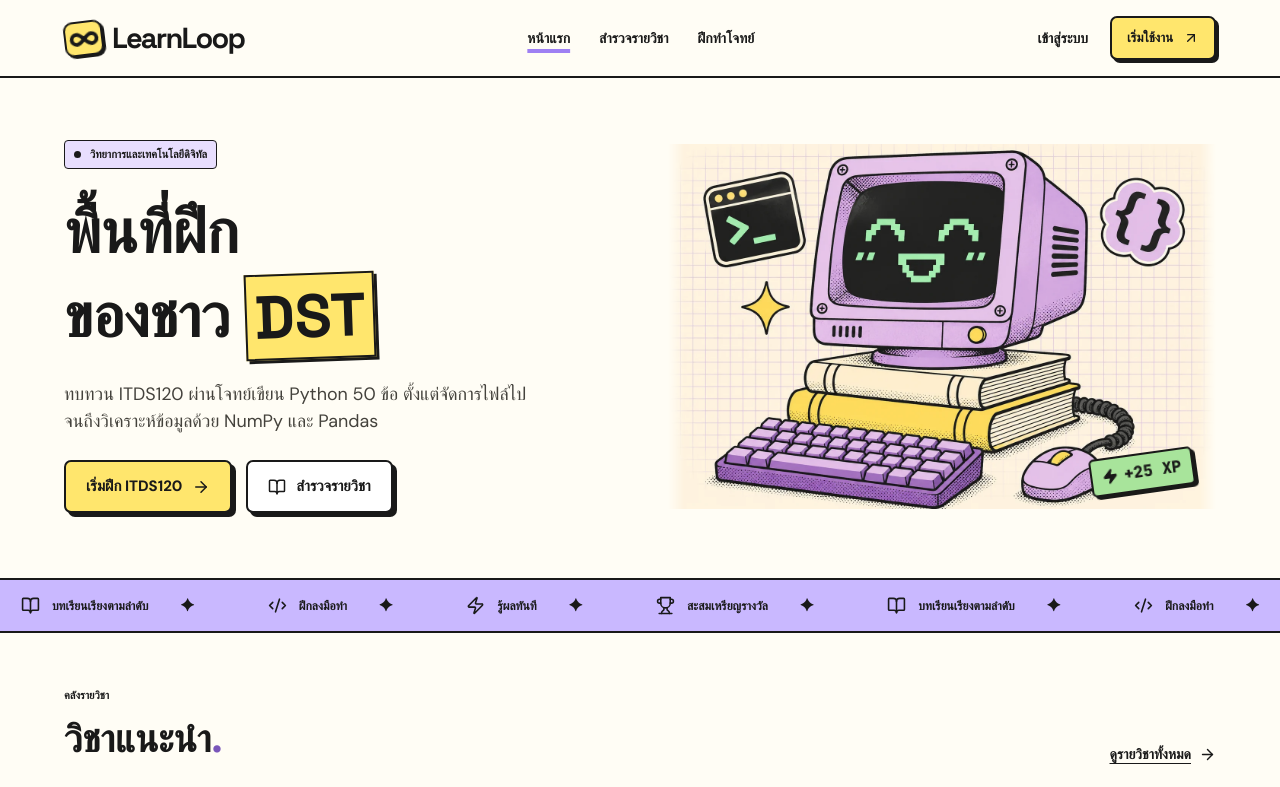
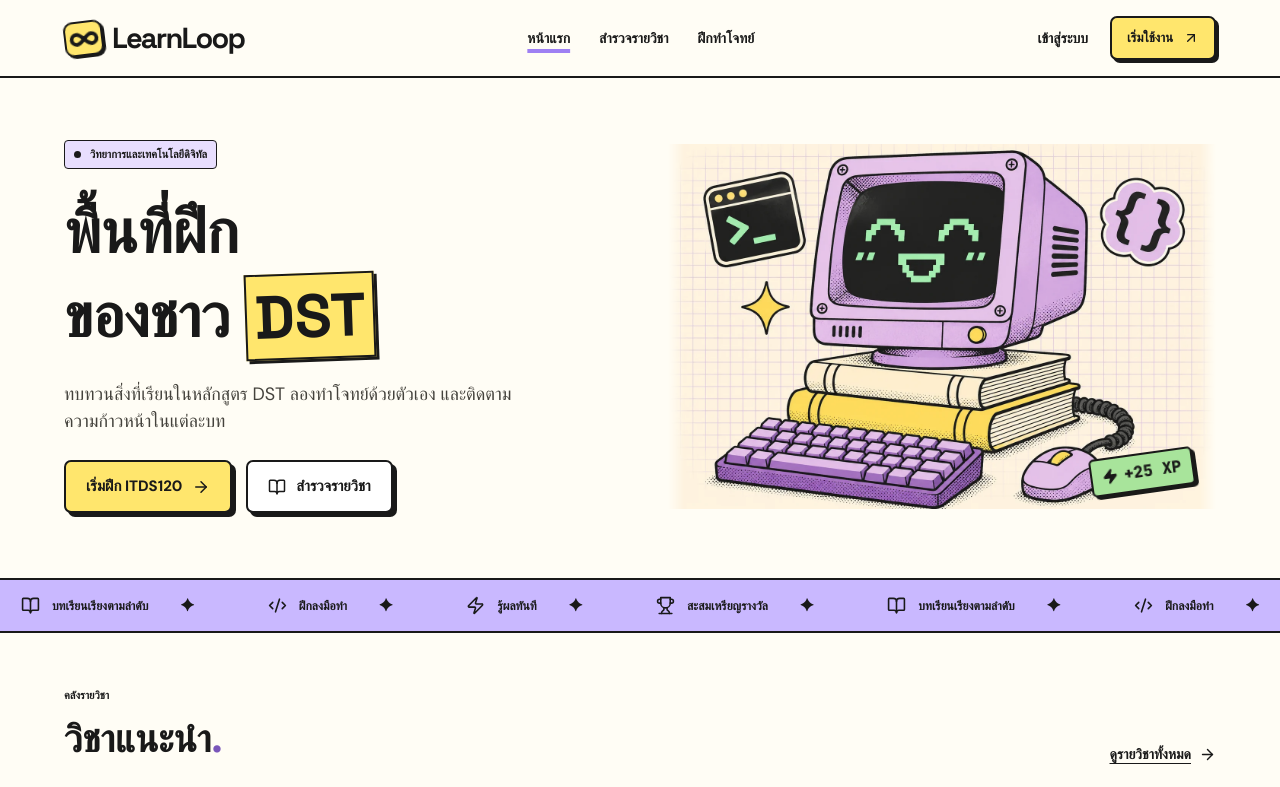
Before and after one commit to AoojunHappyman/LearnLoop, a Next.js app: page / in a window 1280 px wide. Shown: the top 787 px of the page. Built offline with nearby package versions, Linux system fonts and the light colour scheme.

Commit message:
Broaden homepage description to the DST curriculum

```diff
--- a/app/page.tsx
+++ b/app/page.tsx
@@ -28,7 +28,7 @@ export default function Home() {
             <br />
             ของชาว <mark>DST</mark>
           </h1>
-          <p>ทบทวน ITDS120 ผ่านโจทย์เขียน Python 50 ข้อ ตั้งแต่จัดการไฟล์ไปจนถึงวิเคราะห์ข้อมูลด้วย NumPy และ Pandas</p>
+          <p>ทบทวนสิ่งที่เรียนในหลักสูตร DST ลองทำโจทย์ด้วยตัวเอง และติดตามความก้าวหน้าในแต่ละบท</p>
           <div className="actions">
             <NeoButton href="/courses/itds120">
               เริ่มฝึก ITDS120 <ArrowRight size={18} />
```
